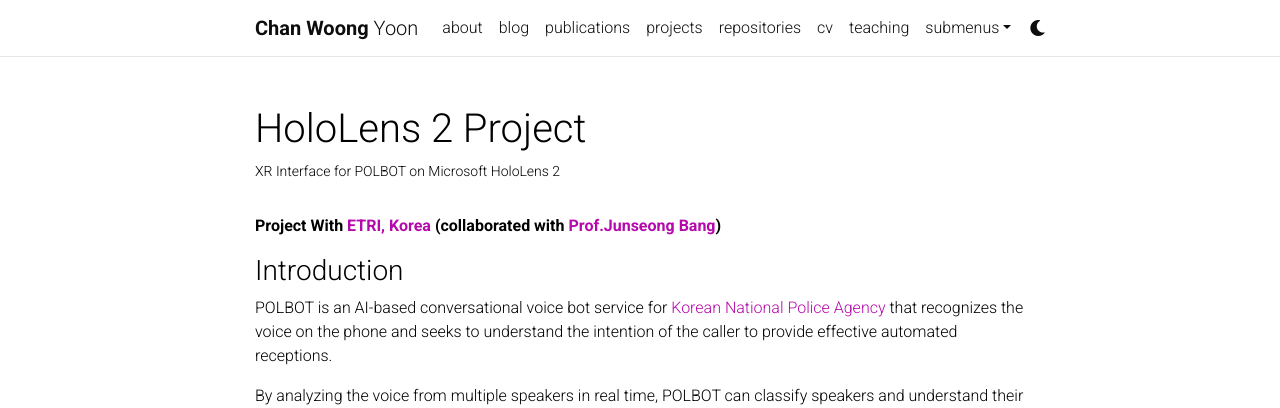
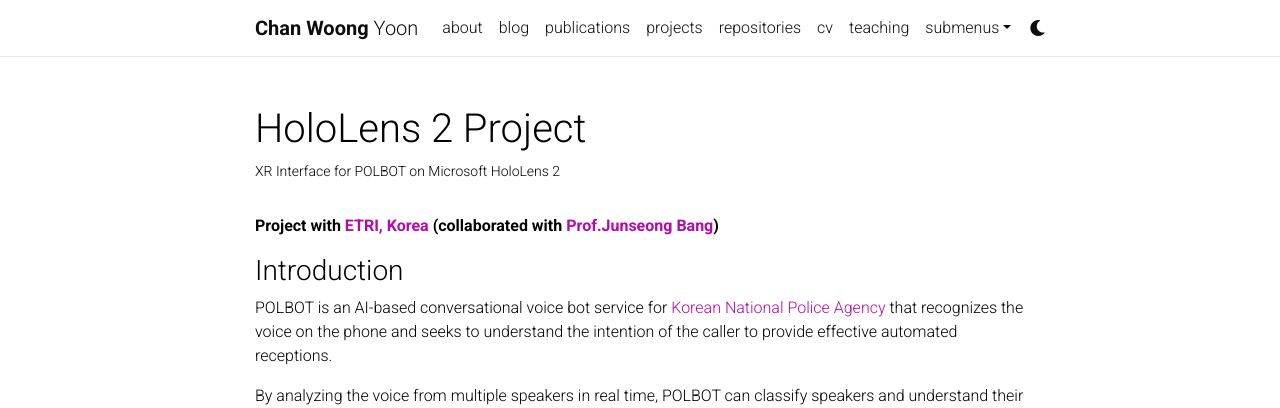
Before and after one commit to qicqock/qicqock.github.io, a Jekyll site: the page built from _projects/3_project.md, in a window 1280 px wide and 900 px high. Shown: the top 408 px of the window. Built offline with Jekyll 4.4.1, drawn with Linux system fonts in a browser that asks for light colours; full-size pictures stand in for the smaller copies a plugin makes; comment, search, counter and statistics services are not loaded; a style sheet for code colours, icons or effects is not loaded.

Commit message:
Update 3_project.md

```diff
--- a/_projects/3_project.md
+++ b/_projects/3_project.md
@@ -7,7 +7,7 @@
 category: work
 ---
 
-<p class="font-weight-bold">Project With <a href='https://www.etri.re.kr/intro.html'>ETRI, Korea</a> (collaborated with <a href='https://scholar.google.com/citations?user=ls--5v0AAAAJ&hl=en'>Prof.Junseong Bang</a>)</p>
+<p class="font-weight-bold">Project with <a href='https://www.etri.re.kr/intro.html'>ETRI, Korea</a> (collaborated with <a href='https://scholar.google.com/citations?user=ls--5v0AAAAJ&hl=en'>Prof.Junseong Bang</a>)</p>
 
 <h3>Introduction</h3>
 
```
